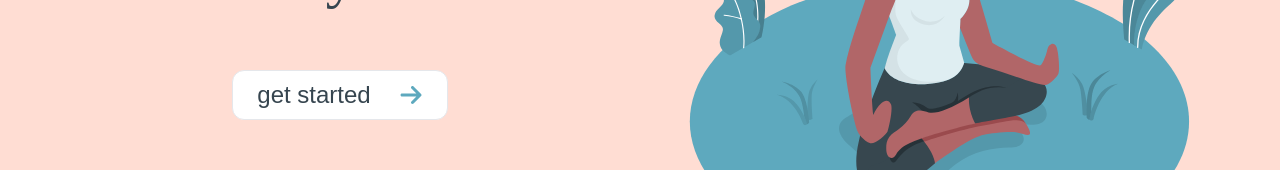
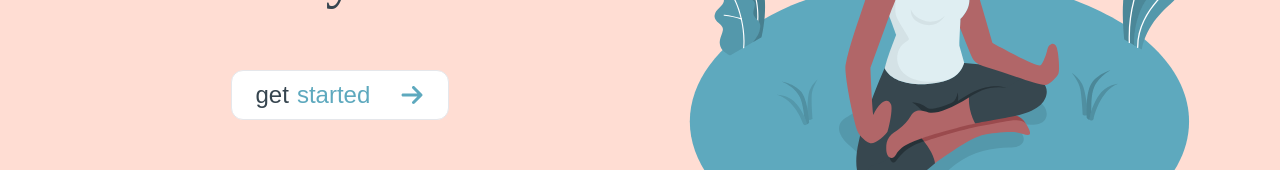
Before and after one commit to sleeepylala/REACT--Breath-On, a React (Create React App) app in the folder breath-on/: page / in a window 1280 px wide. Shown: the part 507-677 px from the top of the page. Built offline with nearby package versions, Linux system fonts and the light colour scheme; the HTML template or start-up script is replaced by a standard one.

Commit message:
ultimo fix

```diff
--- a/breath-on/package.json
+++ b/breath-on/package.json
@@ -13,6 +13,7 @@
     "react": "^18.2.0",
     "react-circular-progressbar": "^2.1.0",
     "react-dom": "^18.2.0",
+    "react-hover": "^3.0.1",
     "react-icons": "^5.0.1",
     "react-multi-carousel": "^2.8.4",
     "react-router-dom": "^6.22.2",
--- a/breath-on/src/components/ButtonTemplate.js
+++ b/breath-on/src/components/ButtonTemplate.js
@@ -26,7 +26,6 @@ const ButtonTemplate = ({
 
     return () => {
       stopAllSounds();
-      console.log("stop");
     };
   }, [audioState]);
 
--- a/breath-on/src/components/Home.js
+++ b/breath-on/src/components/Home.js
@@ -4,6 +4,7 @@ import { Link } from "react-router-dom";
 import hero from "../assets/images/hero-img.svg";
 import heroDark from "../assets/images/hero-img-dark.svg";
 import { useTheme } from "../context/ThemeContext";
+import { TypeAnimation } from "react-type-animation";
 
 const Home = () => {
   const { darkMode } = useTheme();
@@ -26,10 +27,17 @@ const Home = () => {
 
           <Link
             to="/timer"
-            className="mt-16 flex items-center text-textColor font-petrona text-1xl lg:text-2xl sm:text-xl border rounded-xl bg-white px-6 py-2"
+            className="mt-16 flex items-center text-textColor font-petrona text-1xl lg:text-2xl sm:text-xl border rounded-xl bg-white px-6 py-2 relative overflow-hidden"
           >
-            get started
-            <FaArrowRight className="text-primary ms-7" />
+            <span className="mr-2">get</span>
+            <TypeAnimation
+              sequence={["started", 1000]}
+              wrapper="span"
+              speed={50}
+              repeat={Infinity}
+              className={"text-primary"}
+            />
+            <FaArrowRight className="text-primary ms-6" />
           </Link>
         </div>
 
--- a/breath-on/src/components/TimerSection.js
+++ b/breath-on/src/components/TimerSection.js
@@ -35,7 +35,6 @@ const TimerSection = () => {
   useEffect(() => {
     const timer = setInterval(() => {
       setLoaderTime((prevLoad) => {
-        console.log(prevLoad);
         if (prevLoad === 0) {
           clearInterval(timer);
           setIsLoadingComplete(true);
```
Also changed, not shown: 1 other file (tests, documents, lock files or other folders).
